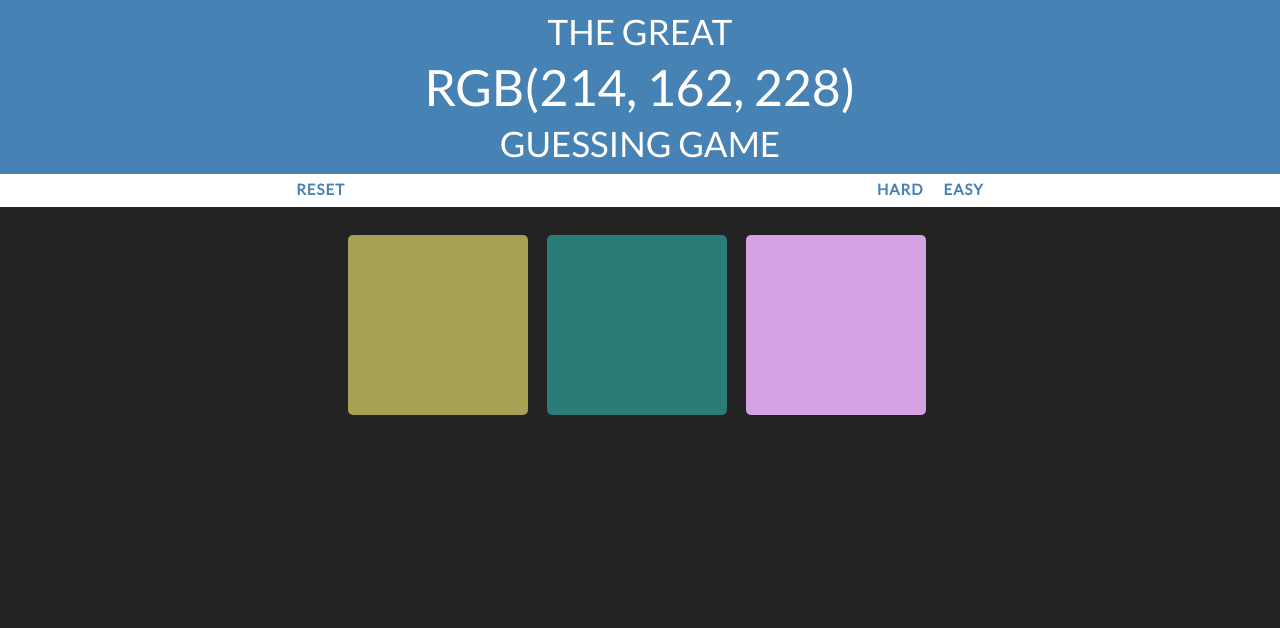
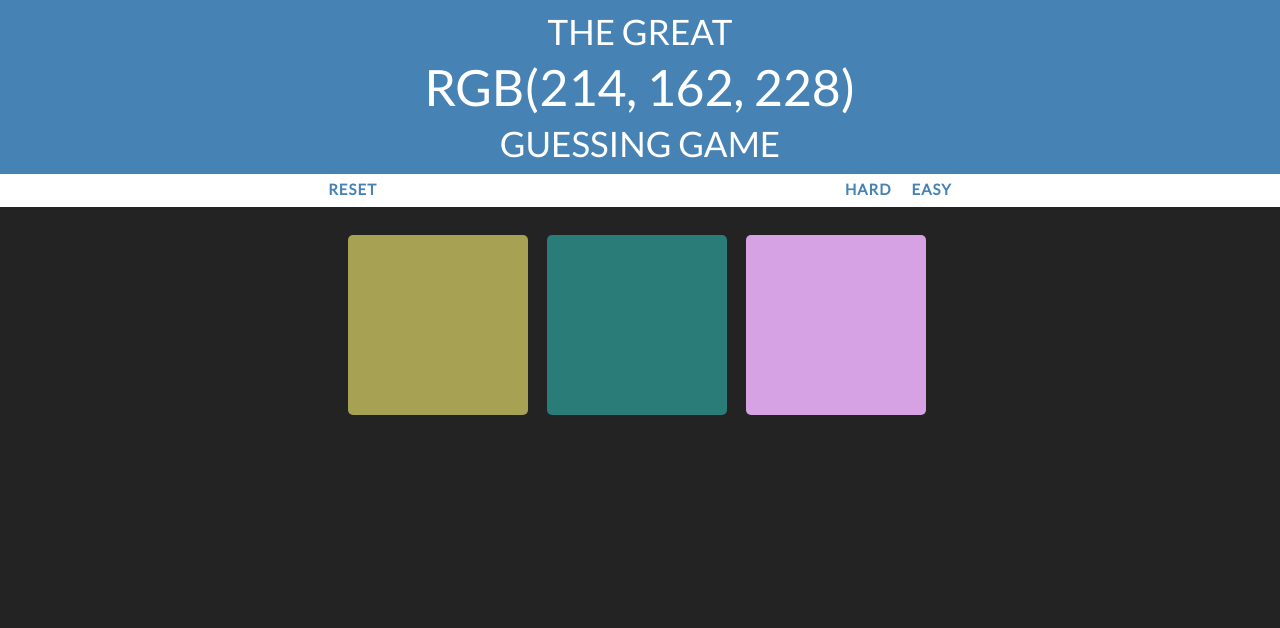
Before and after one commit to KrawczykD/ColorGame, a plain HTML site: page index.html in a window 1280 px wide. Drawn offline with Linux system fonts and the light colour scheme.

Commit message:
change menu width in css

```diff
--- a/css/color.css
+++ b/css/color.css
@@ -36,7 +36,7 @@ body{
 }
 
 .reset{
-	margin-right: 40%;
+	margin-right: 35%;
 }
 
 
```
